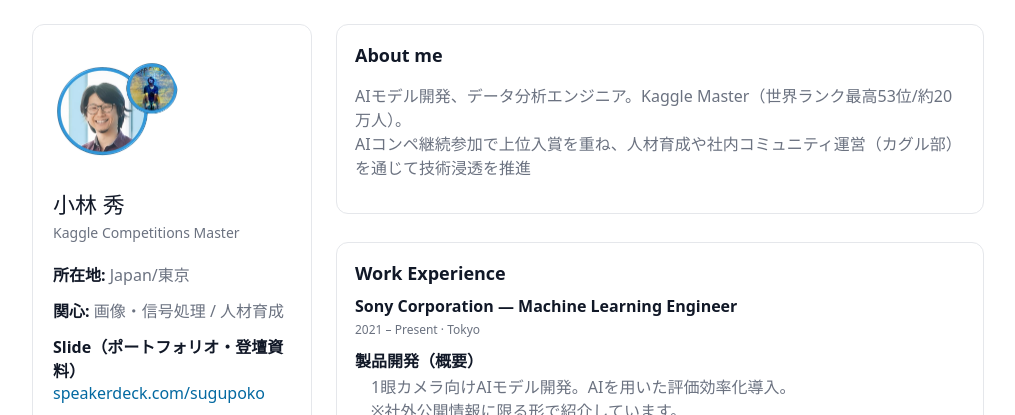
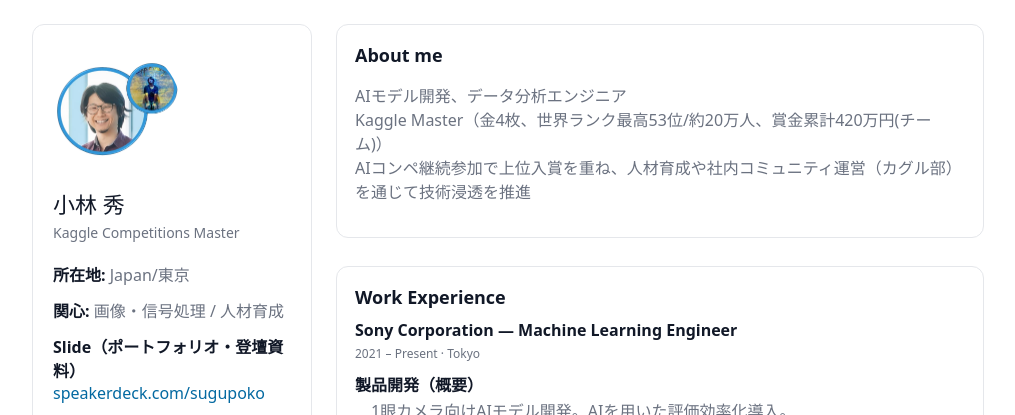
Before and after one commit to sugupoko/sk.github.io, a plain HTML site: page index.html in a window 1280 px wide. Shown: the top 415 px of the page, without its empty margins (132-1147 px from the left). Drawn offline with Linux system fonts and the light colour scheme.

Commit message:
Update index.html
Signed-off-by: sugupoko <36161464+sugupoko@users.noreply.github.com>

```diff
--- a/index.html
+++ b/index.html
@@ -116,7 +116,9 @@
     <main>
       <section id="about">
         <h2 class="sec-title">About me</h2>
-        <p class="muted">AIモデル開発、データ分析エンジニア。Kaggle Master（世界ランク最高53位/約20万人）。<br>AIコンペ継続参加で上位入賞を重ね、人材育成や社内コミュニティ運営（カグル部）を通じて技術浸透を推進</p>
+        <p class="muted">AIモデル開発、データ分析エンジニア<br>
+          Kaggle Master（金4枚、世界ランク最高53位/約20万人、賞金累計420万円(チーム)）<br>
+          AIコンペ継続参加で上位入賞を重ね、人材育成や社内コミュニティ運営（カグル部）を通じて技術浸透を推進</p>
       </section>
 
 
@@ -177,7 +179,6 @@
           <h3>Image Matching Challenge 2025 (CVPR Workshop)</h3>
           <div class="meta">2025年6月 / 10位（全943チーム中）</div>
         </div>
-        <p class="muted">Kaggle Competitions Master（上位入賞4回、賞金累計約100万円）。</p>
       </section>
 
 
```
